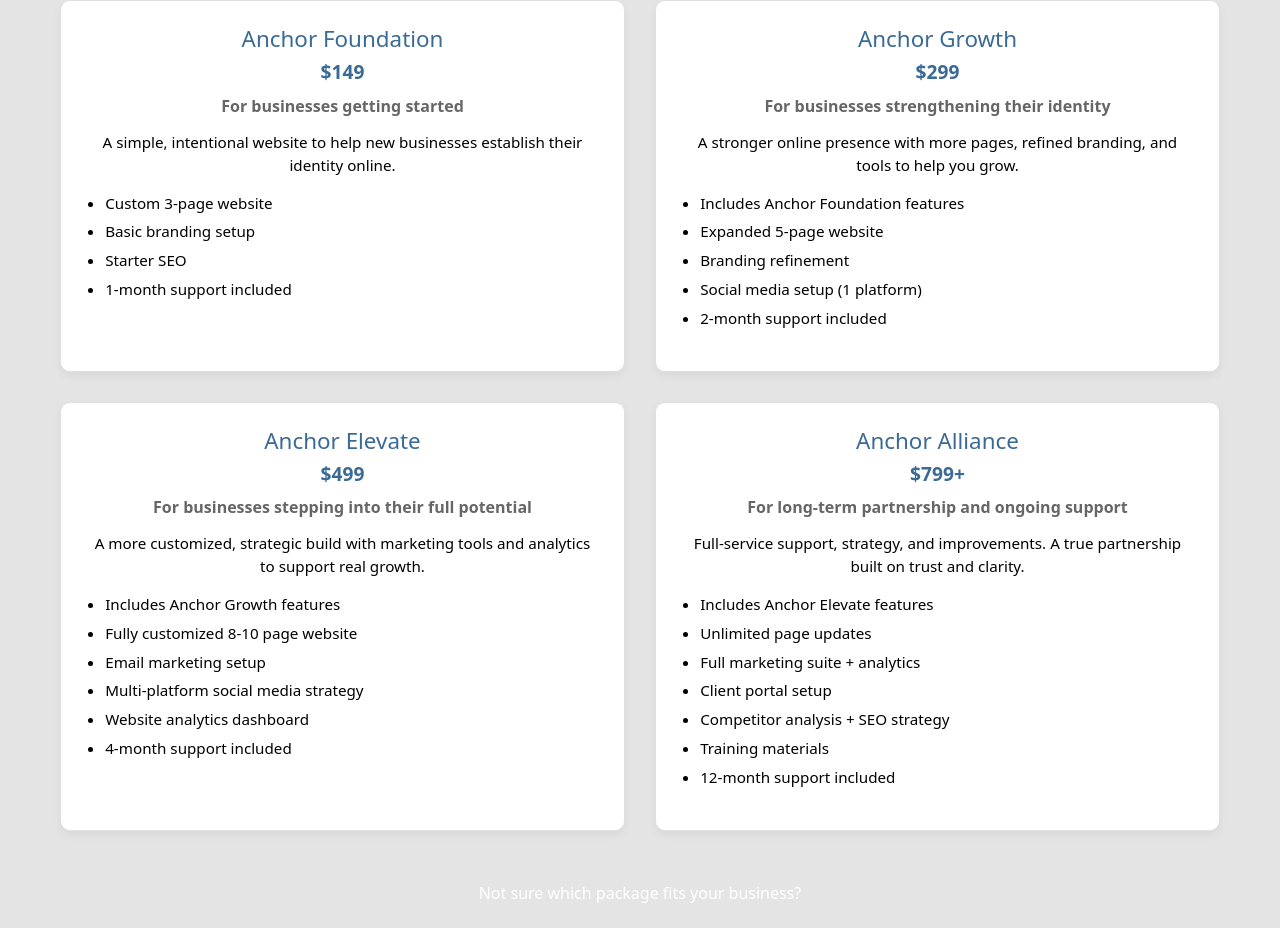
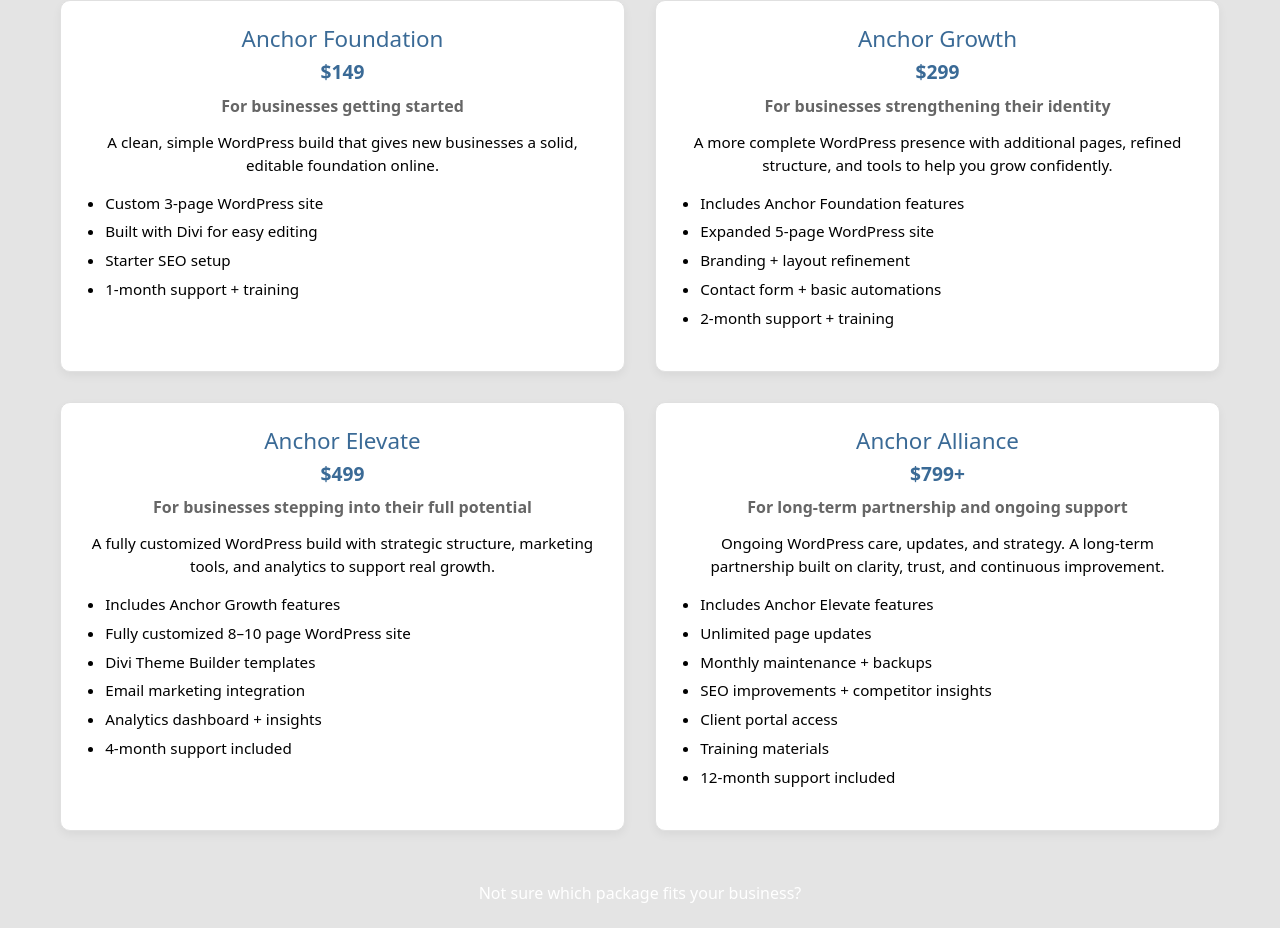
Before and after one commit to jboe26/AnchorTech2026, a React (Create React App) app: page /services in a window 1280 px wide. Shown: the part 279-1207 px from the top of the page. Built offline with nearby package versions, Linux system fonts and the light colour scheme.

Commit message:
updated services

```diff
--- a/src/components/Footer.css
+++ b/src/components/Footer.css
@@ -18,7 +18,8 @@
 }
 
 /* Footer Links */
-.footer-link, p {
+.footer-link,
+p {
     text-decoration: none;
     color: #fff;
 }
@@ -35,14 +36,17 @@
         padding: 15px 10px;
         font-size: 0.85em;
     }
+
     .footer-content {
         flex-direction: column;
         align-items: center;
     }
+
     .footer-link {
         display: block;
         margin: 5px 0;
     }
+
     .separator {
         display: none;
     }
--- a/src/components/Services.js
+++ b/src/components/Services.js
@@ -7,12 +7,12 @@
     price: "$149",
     subtitle: "For businesses getting started",
     description:
-      "A simple, intentional website to help new businesses establish their identity online.",
+      "A clean, simple WordPress build that gives new businesses a solid, editable foundation online.",
     features: [
-      "Custom 3‑page website",
-      "Basic branding setup",
-      "Starter SEO",
-      "1‑month support included"
+      "Custom 3‑page WordPress site",
+      "Built with Divi for easy editing",
+      "Starter SEO setup",
+      "1‑month support + training"
     ]
   },
   {
@@ -20,13 +20,13 @@
     price: "$299",
     subtitle: "For businesses strengthening their identity",
     description:
-      "A stronger online presence with more pages, refined branding, and tools to help you grow.",
+      "A more complete WordPress presence with additional pages, refined structure, and tools to help you grow confidently.",
     features: [
       "Includes Anchor Foundation features",
-      "Expanded 5‑page website",
-      "Branding refinement",
-      "Social media setup (1 platform)",
-      "2‑month support included"
+      "Expanded 5‑page WordPress site",
+      "Branding + layout refinement",
+      "Contact form + basic automations",
+      "2‑month support + training"
     ]
   },
   {
@@ -34,13 +34,13 @@
     price: "$499",
     subtitle: "For businesses stepping into their full potential",
     description:
-      "A more customized, strategic build with marketing tools and analytics to support real growth.",
+      "A fully customized WordPress build with strategic structure, marketing tools, and analytics to support real growth.",
     features: [
       "Includes Anchor Growth features",
-      "Fully customized 8‑10 page website",
-      "Email marketing setup",
-      "Multi‑platform social media strategy",
-      "Website analytics dashboard",
+      "Fully customized 8–10 page WordPress site",
+      "Divi Theme Builder templates",
+      "Email marketing integration",
+      "Analytics dashboard + insights",
       "4‑month support included"
     ]
   },
@@ -49,13 +49,13 @@
     price: "$799+",
     subtitle: "For long‑term partnership and ongoing support",
     description:
-      "Full‑service support, strategy, and improvements. A true partnership built on trust and clarity.",
+      "Ongoing WordPress care, updates, and strategy. A long‑term partnership built on clarity, trust, and continuous improvement.",
     features: [
       "Includes Anchor Elevate features",
       "Unlimited page updates",
-      "Full marketing suite + analytics",
-      "Client portal setup",
-      "Competitor analysis + SEO strategy",
+      "Monthly maintenance + backups",
+      "SEO improvements + competitor insights",
+      "Client portal access",
       "Training materials",
       "12‑month support included"
     ]
```
